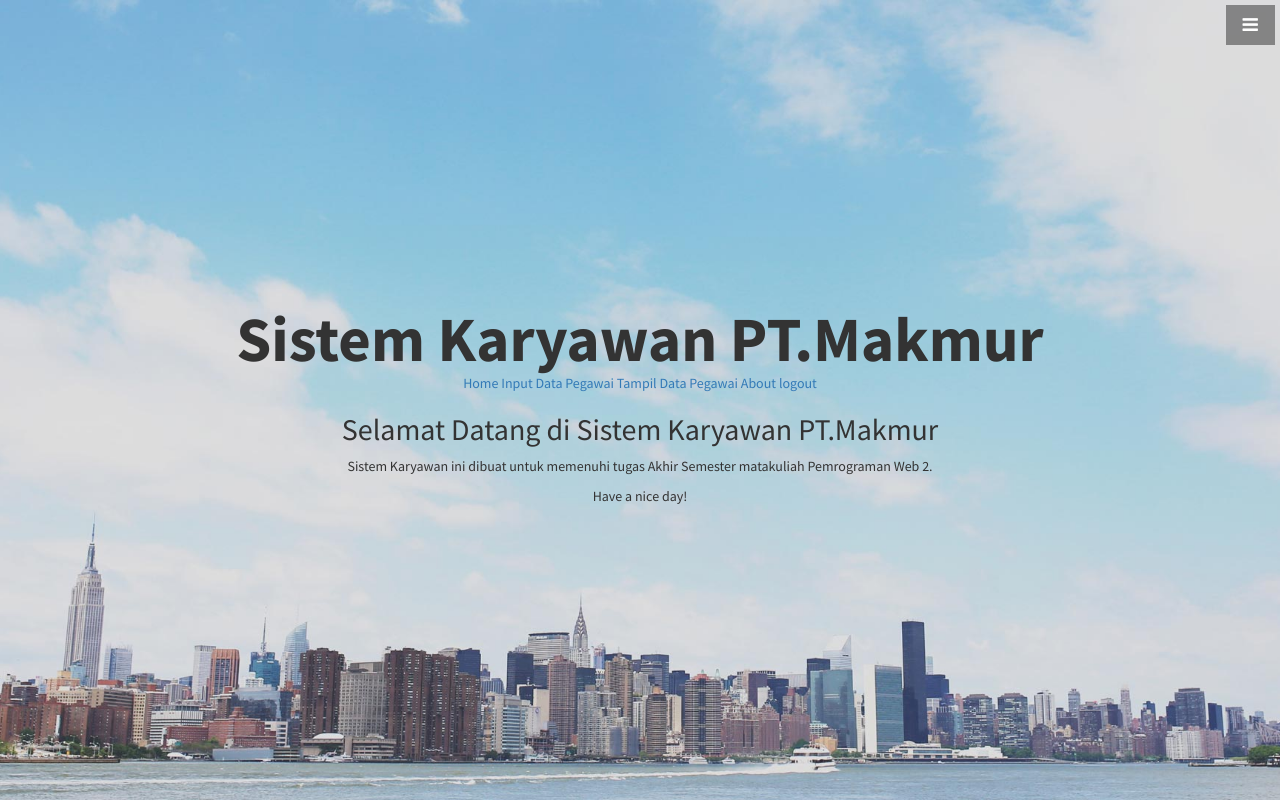
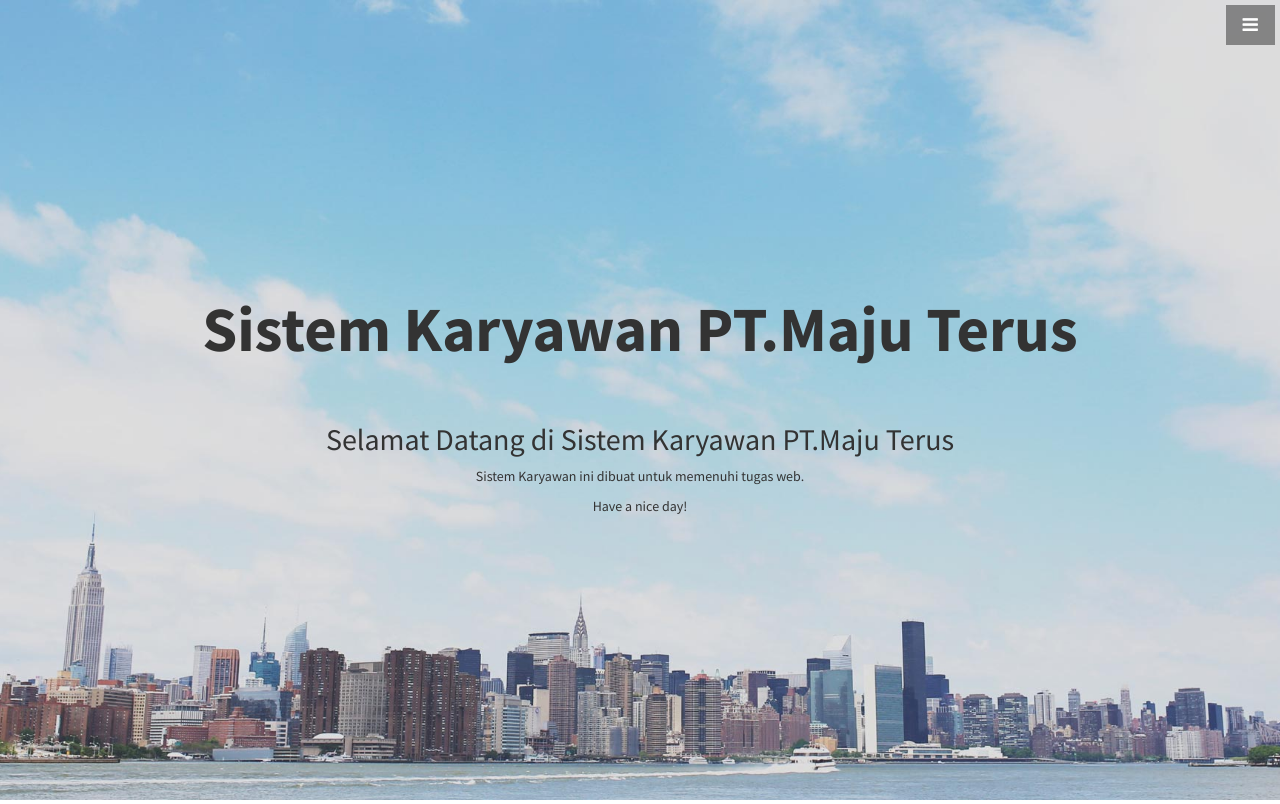
Before and after one commit to IrvanAli/WEB, a PHP site: page /index.php in a window 1280 px wide. Shown: the top 804 px of the page. Run offline with PHP 8.4, Linux system fonts and the light colour scheme; a user stored in the database is signed in.

Commit message:
ini tak kasih sedikit perubahan men , hahahahah

```diff
--- a/index.php
+++ b/index.php
@@ -46,23 +46,21 @@
         <ul class="sidebar-nav">
             <a id="menu-close" href="#" class="btn btn-light btn-lg pull-right toggle"><i class="fa fa-times"></i></a>
             <li class="sidebar-brand">
-                <a href="#top" onclick=$("#menu-close").click();>Start Bootstrap</a>
+                <a href="index.php" onclick=$("#menu-close").click();>Home</a>
             </li>
             <li>
-                <a href="#top" onclick=$("#menu-close").click();>Home</a>
+                <a href="index.php?page=input" onclick=$("#menu-close").click();>Input Data Pegawai</a>
             </li>
             <li>
-                <a href="#about" onclick=$("#menu-close").click();>About</a>
+                <a href="index.php?page=tampil" onclick=$("#menu-close").click();>Tampil Data Pegawai</a>
             </li>
             <li>
-                <a href="#services" onclick=$("#menu-close").click();>Services</a>
+                <a href="index.php?page=about" onclick=$("#menu-close").click();>About</a>
             </li>
             <li>
-                <a href="#portfolio" onclick=$("#menu-close").click();>Portfolio</a>
+                <a href="index.php?page=logout" onclick=$("#menu-close").click();>logout</a>
             </li>
-            <li>
-                <a href="#contact" onclick=$("#menu-close").click();>Contact</a>
-            </li>
+
         </ul>
     </nav>
 
@@ -74,16 +72,12 @@
             <br>
            <div id="main_container">
 <div id="header">
-<h1>Sistem Karyawan PT.Makmur</h1>
-</div>
-<div id="navigation">
-	<a href="index.php">Home</a>
-	<a href="index.php?page=input">Input Data Pegawai</a>
-	<a href="index.php?page=tampil">Tampil Data Pegawai</a>
-	<a href="index.php?page=about">About</a>
-	<a href="index.php?page=logout">logout</a>
+<h1>Sistem Karyawan PT.Maju Terus</h1>
 </div>
 
+
+</div>
+<br><br>
 <?php
 $page = (isset($_GET['page']))? $_GET['page'] : "main";
 switch ($page) {
--- a/utama.php
+++ b/utama.php
@@ -1,5 +1,5 @@
 <div id="content">
-	<h2>Selamat Datang di Sistem Karyawan PT.Makmur</h2>
-	<p>Sistem Karyawan ini dibuat untuk memenuhi tugas Akhir Semester matakuliah Pemrograman Web 2.
+	<h2>Selamat Datang di Sistem Karyawan PT.Maju Terus</h2>
+	<p>Sistem Karyawan ini dibuat untuk memenuhi tugas web.
 	<p>Have a nice day!</p>
 </div>
```
Also changed, not shown: about.php (+4 -9 lines).
